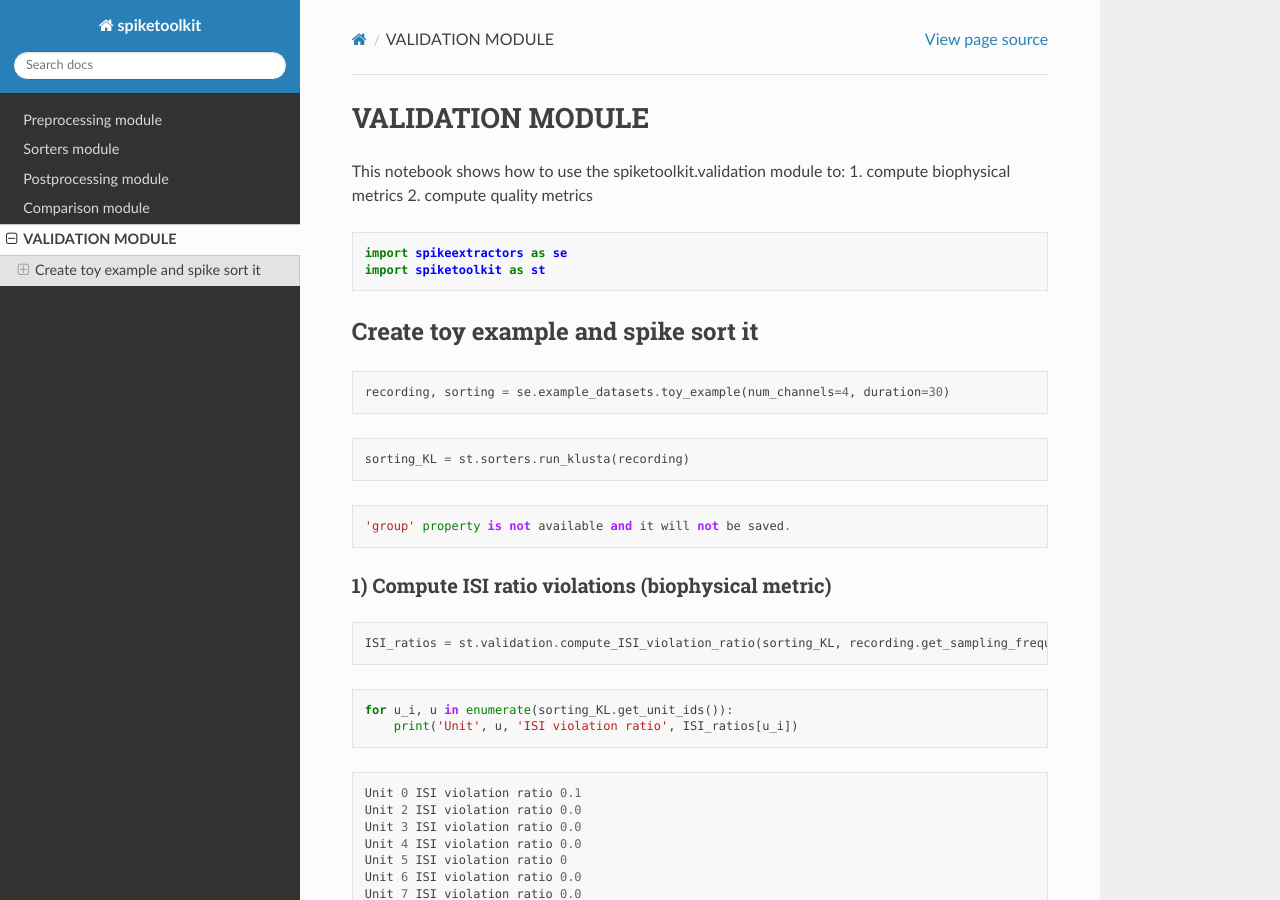
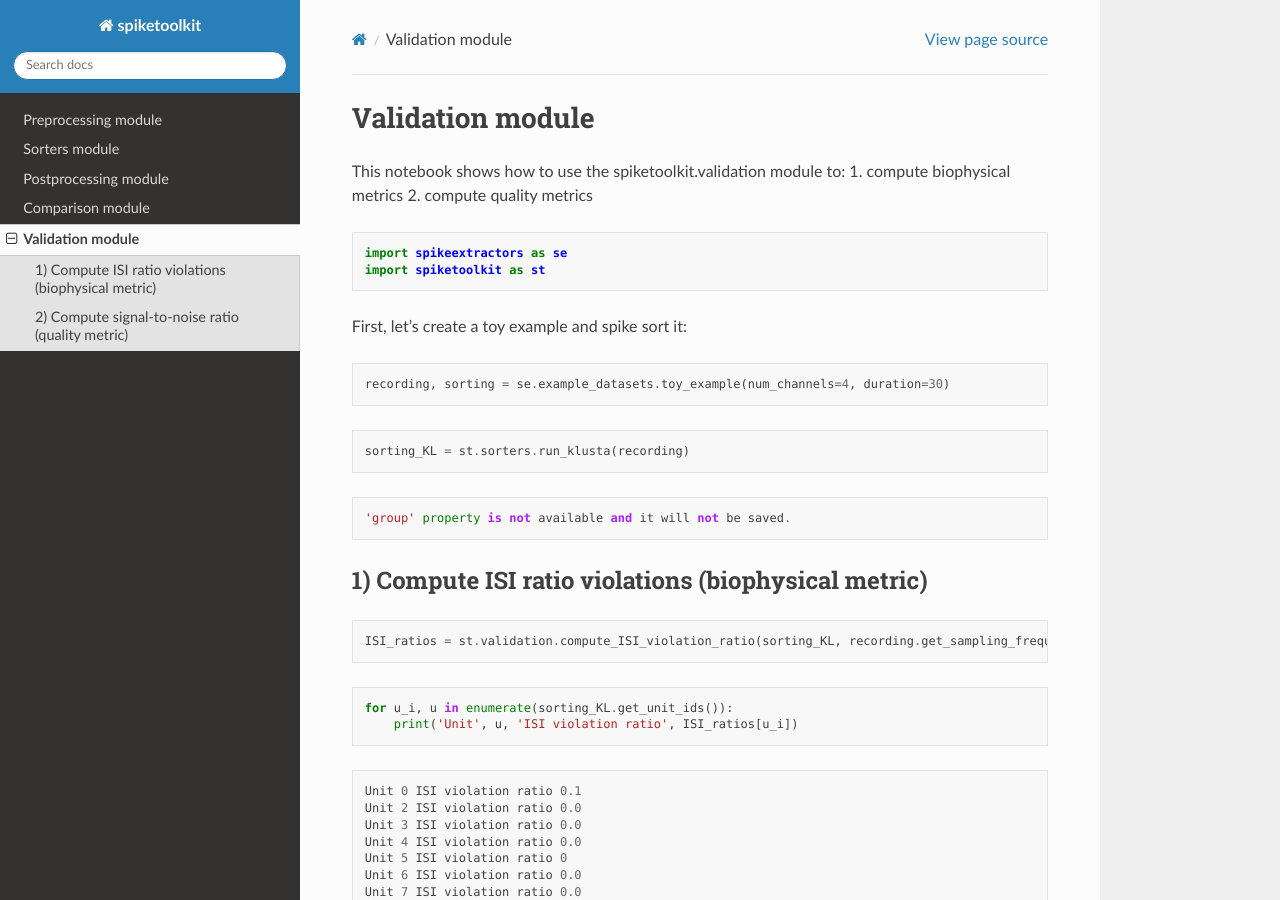
Before and after one commit to SpikeInterface/spiketoolkit, a Sphinx documentation site: the page built from docs/validation_example.rst, in a window 1280 px wide and 900 px high. Built offline with Sphinx 7.4.7 and the Read the Docs theme 2.0.0, drawn with Linux system fonts in a browser that asks for light colours.

Commit message:
updated validation docs

```diff
--- a/docs/validation_example.rst
+++ b/docs/validation_example.rst
@@ -1,23 +1,22 @@
 
-VALIDATION MODULE
+Validation module
 =================
 
 This notebook shows how to use the spiketoolkit.validation module to: 1.
 compute biophysical metrics 2. compute quality metrics
 
-.. code:: ipython3
+.. code:: python
 
     import spikeextractors as se
     import spiketoolkit as st
 
-Create toy example and spike sort it
-~~~~~~~~~~~~~~~~~~~~~~~~~~~~~~~~~~~~
+First, let's create a toy example and spike sort it:
 
-.. code:: ipython3
+.. code:: python
 
     recording, sorting = se.example_datasets.toy_example(num_channels=4, duration=30)
 
-.. code:: ipython3
+.. code:: python
 
     sorting_KL = st.sorters.run_klusta(recording)
 
@@ -30,11 +29,11 @@
 1) Compute ISI ratio violations (biophysical metric)
 ----------------------------------------------------
 
-.. code:: ipython3
+.. code:: python
 
     ISI_ratios = st.validation.compute_ISI_violation_ratio(sorting_KL, recording.get_sampling_frequency())
 
-.. code:: ipython3
+.. code:: python
 
     for u_i, u in enumerate(sorting_KL.get_unit_ids()):
         print('Unit', u, 'ISI violation ratio', ISI_ratios[u_i])
@@ -55,11 +54,11 @@
 2) Compute signal-to-noise ratio (quality metric)
 -------------------------------------------------
 
-.. code:: ipython3
+.. code:: python
 
     snrs = st.validation.compute_unit_SNR(recording, sorting_KL)
 
-.. code:: ipython3
+.. code:: python
 
     for u_i, u in enumerate(sorting_KL.get_unit_ids()):
         print('Unit', u, 'SNR', snrs[u_i])
@@ -81,7 +80,7 @@
 want to save them as properties, you can add ``save_as_property=False``
 in the function call.
 
-.. code:: ipython3
+.. code:: python
 
     for u in sorting_KL.get_unit_ids():
         print('Unit', u, 'SNR', sorting_KL.get_unit_property(u, 'snr'),
```
